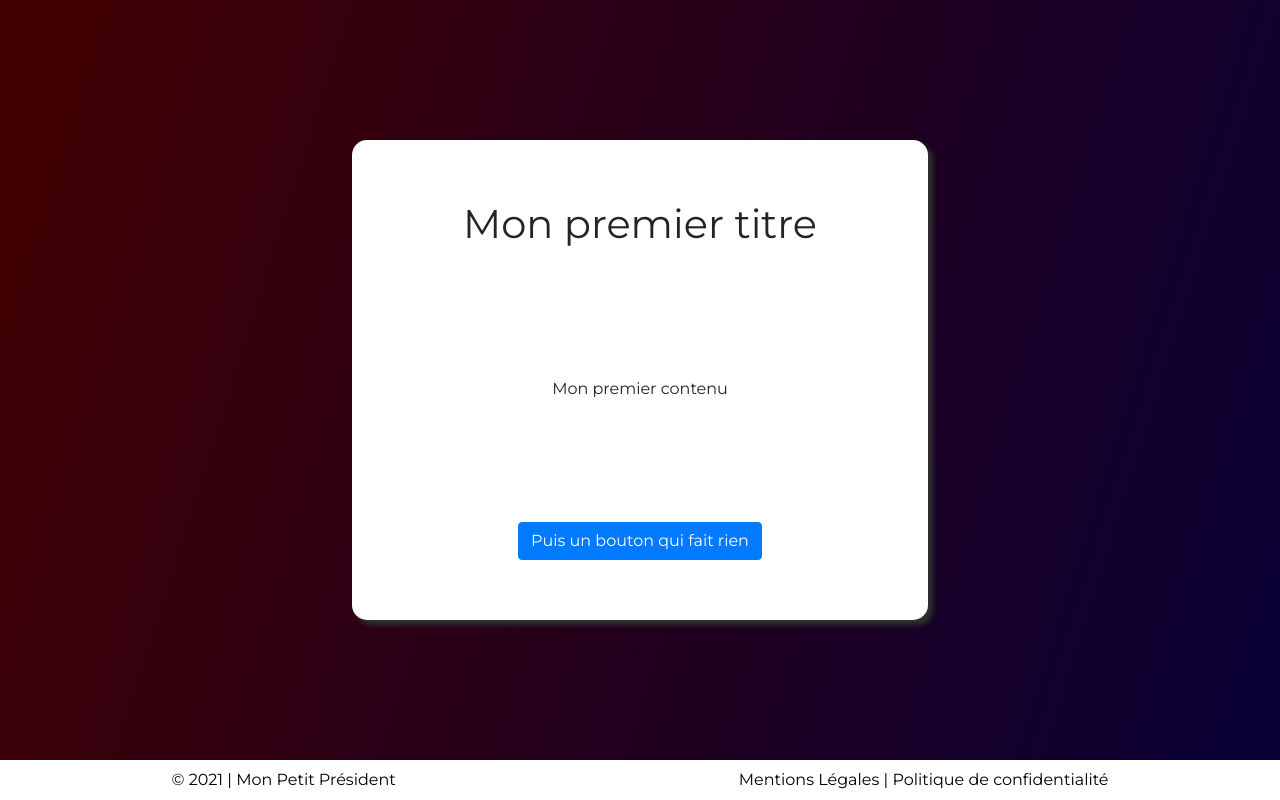
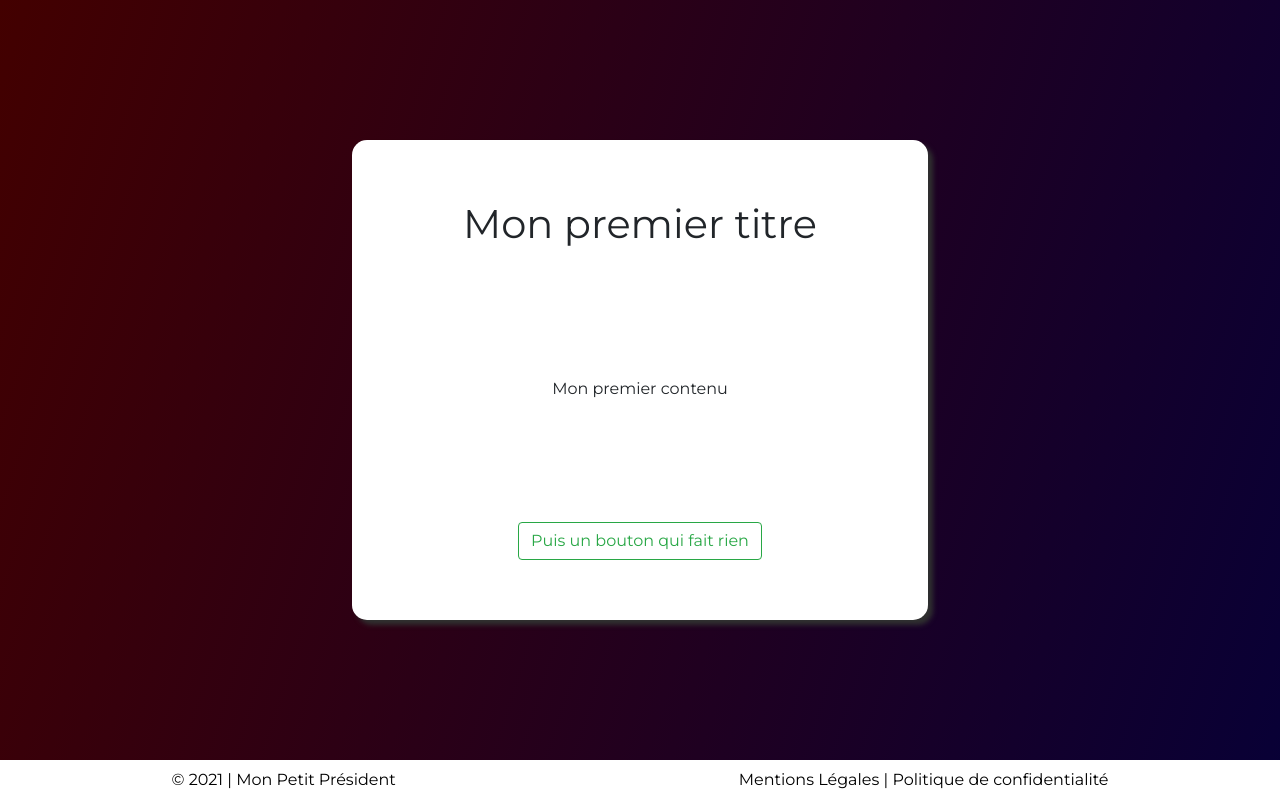
Before and after one commit to Xamimus/MonPetitPresident, a Nuxt app: page / in a window 1280 px wide. Built offline with nearby package versions, Linux system fonts and the light colour scheme.

Commit message:
change button

```diff
--- a/components/Box.vue
+++ b/components/Box.vue
@@ -8,7 +8,7 @@
                 Mon premier contenu
             </div>
             <div class="box-footer">
-                <a class="btn btn-primary" href="#">Puis un bouton qui fait rien</a>
+                <a class="btn btn-outline-success" href="#">Puis un bouton qui fait rien</a>
             </div>
         </div>
     </div>
```
